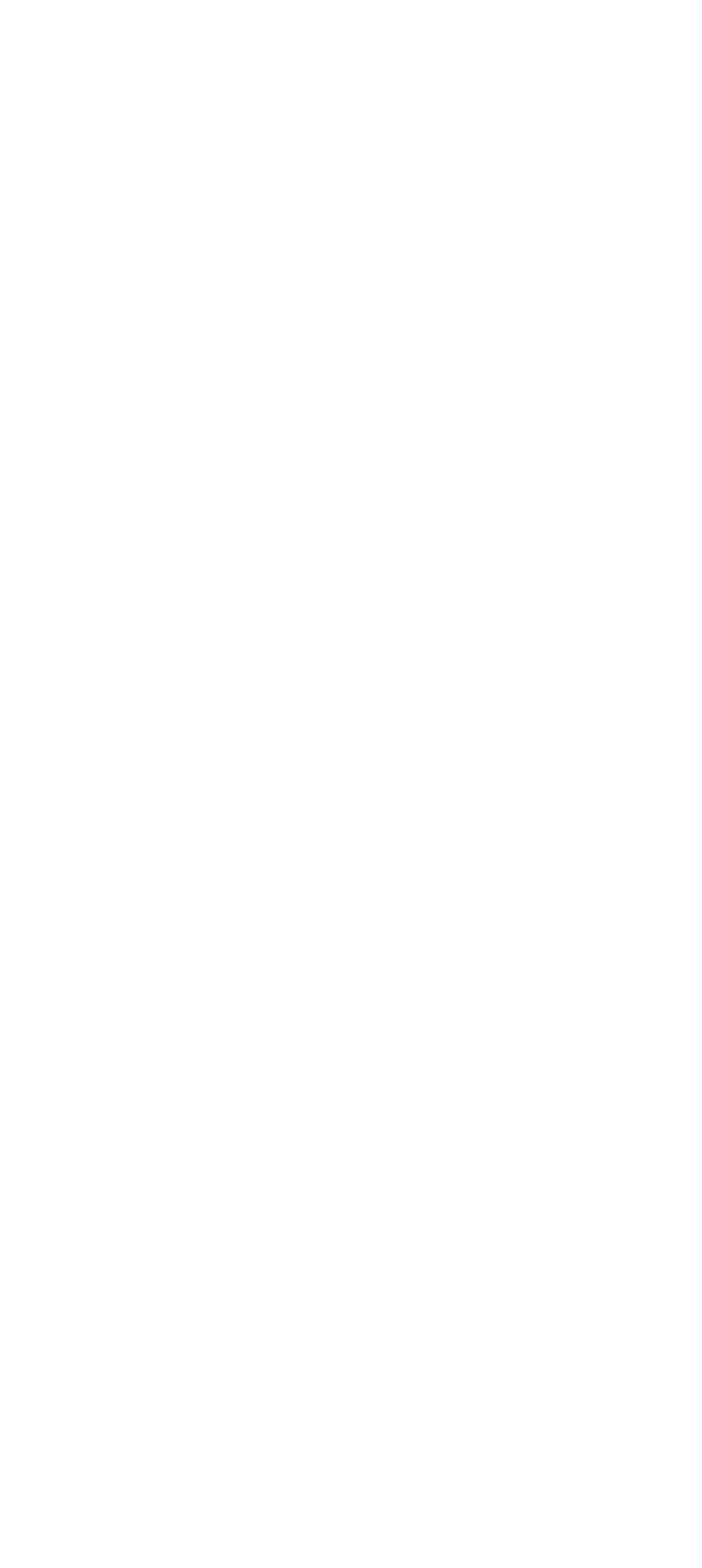
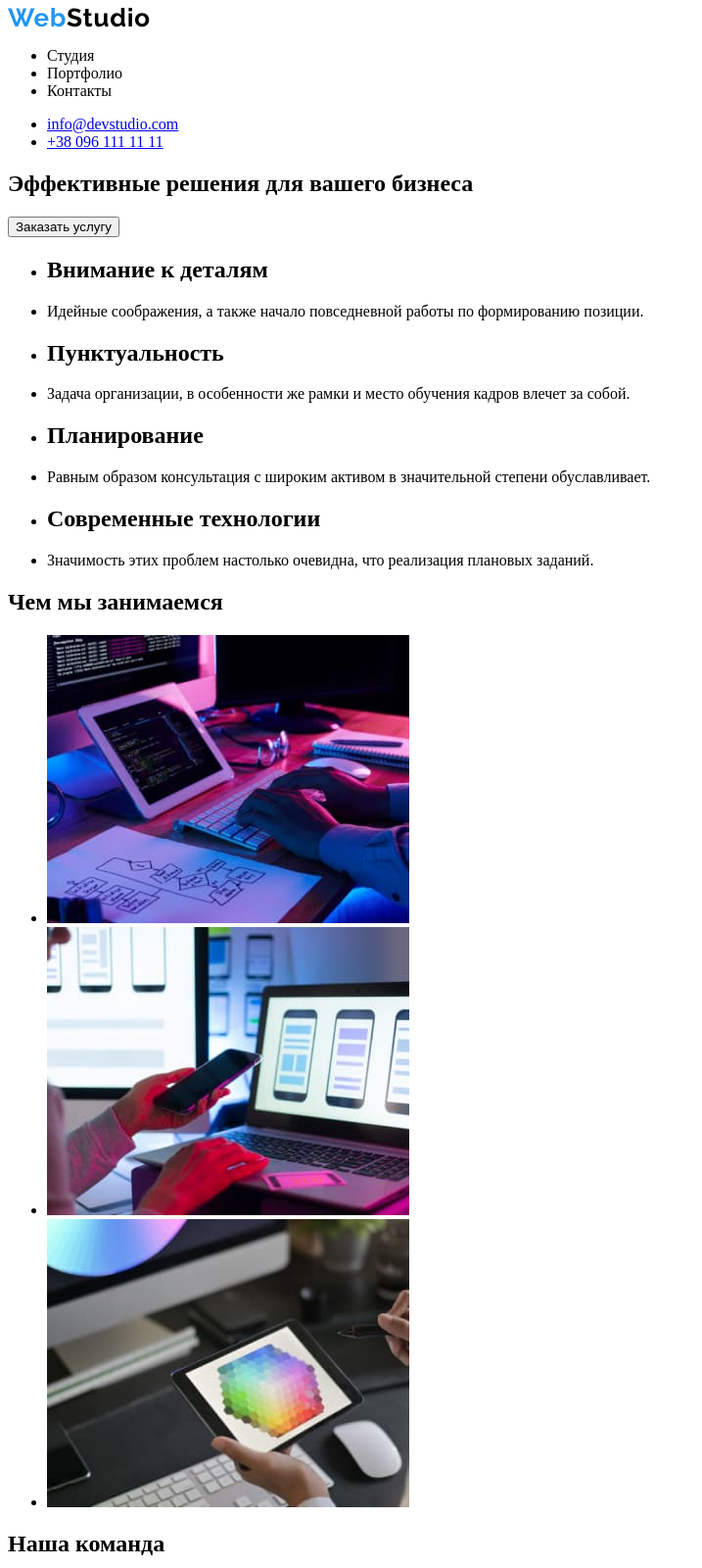
Before and after one commit to basyan68/goit-markup-hw-01, a plain HTML site: page index.html in a window 1280 px wide. Shown: the top 1600 px of the page at 98% size, without its empty margins (0-717 px from the left). Before the commit the page ends 800 px from the top, so only its background shows below. Drawn offline with Linux system fonts and the light colour scheme.

Commit message:
сделал разметку,загрузил фото

```diff
--- a/index.html
+++ b/index.html
@@ -1,12 +1,82 @@
 <!DOCTYPE html>
-<html lang="en">
+<html lang="ru">
 <head>
     <meta charset="UTF-8">
     <meta http-equiv="X-UA-Compatible" content="IE=edge">
     <meta name="viewport" content="width=device-width, initial-scale=1.0">
-    <title>Document</title>
+    <title>WebStudio</title>
 </head>
 <body>
-
+    <header>
+        <a href=""></a><img src="./images/WebStudio.svg" alt="">
+        <nav>
+            <ul>
+                <li> <a href=""></a> Студия</li>
+                <li> <a href=""></a> Портфолио</li>
+                <li> <a href=""></a> Контакты</li>
+            </ul>
+        </nav>
+        <ul>
+            <li><a href="mailto:info@devstudio.com">info@devstudio.com</a></li>
+            <li><a href="tel:+380961111111">+38 096 111 11 11</a></li>
+        </ul>
+    </header>
+    <main>
+        <section>
+            <h1>Эффективные решения для вашего бизнеса</h1>
+            <button type="button">Заказать услугу</button>
+        </section>
+        <section>
+            <ul>
+                <li><h2>Внимание к деталям</h2></li>
+                <li>Идейные соображения, а также начало повседневной работы по формированию позиции.</li>
+            </ul>
+            <ul>
+                <li><h2>Пунктуальность</h2></li>
+                <li>Задача организации, в особенности же рамки и место обучения кадров влечет за собой.</li>
+            </ul>
+            <ul>
+                <li><h2>Планирование</h2></li>
+                <li>Равным образом консультация с широким активом в значительной степени обуславливает.</li>
+            </ul>
+            <ul>
+                <li><h2>Современные технологии</h2></li>
+                <li>Значимость этих проблем настолько очевидна, что реализация плановых заданий.</li>
+            </ul>
+        </section>
+        <section>
+            <h2>Чем мы занимаемся</h2>
+            <ul>
+                <li><img src="./images/img.jpg" width="370" height="294" alt="печатает человек"></li>
+                <li><img src="./images/img2.jpg" width="370" height="294" alt="телефон и ноутбук"></li>
+                <li><img src="./images/img3.jpg" width="370" height="294" alt="планшет"></li>
+            </ul>
+        </section>
+        <section>
+            <h2>Наша команда</h2>
+            <ul>
+                <li><img src="./images/img4.jpg" width="270" height="260"  alt="игорь">
+                <h3>Игорь Демьяненко</h3>
+                <p>Product Designer</p></li>
+                <li> <img src="./images/img5.jpg" width="270" height="260" alt="ольга">
+                <h3>Ольга Репина</h3>
+                <p>Frontend Developer</p></li>
+                <li> <img src="./images/img6.jpg" width="270" height="260" alt="николай">
+                <h3>Николай Тарасов</h3>
+                <p>Marketing</p></li>
+                <li> <img src="./images/img7.jpg" width="270" height="260" alt="михаил">
+                <h3>Михаил Ермаков</h3>
+                <p>UI Designer</p></li>
+            </ul>
+        </section>
+    </main>
+    <footer>
+        <a href=""></a><img src="./images/WebStudio.svg" alt="">
+        <address>
+            г. Киев, пр-т Леси Украинки, 26 <br>
+            <a href="mailto:info@devstudio.com">info@devstudio.com</a> <br>
+            <a href="tel:+380961111111">+38 096 111 11 11</a>
+        </address>
+    </footer>
 </body>
 </html>
```
Also changed, not shown: css/style.css (added), images/WebStudio.svg (added), images/img.jpg (added), images/img2.jpg (added), images/img3.jpg (added), images/img4.jpg (added), images/img5.jpg (added), images/img6.jpg (added), images/img7.jpg (added).
